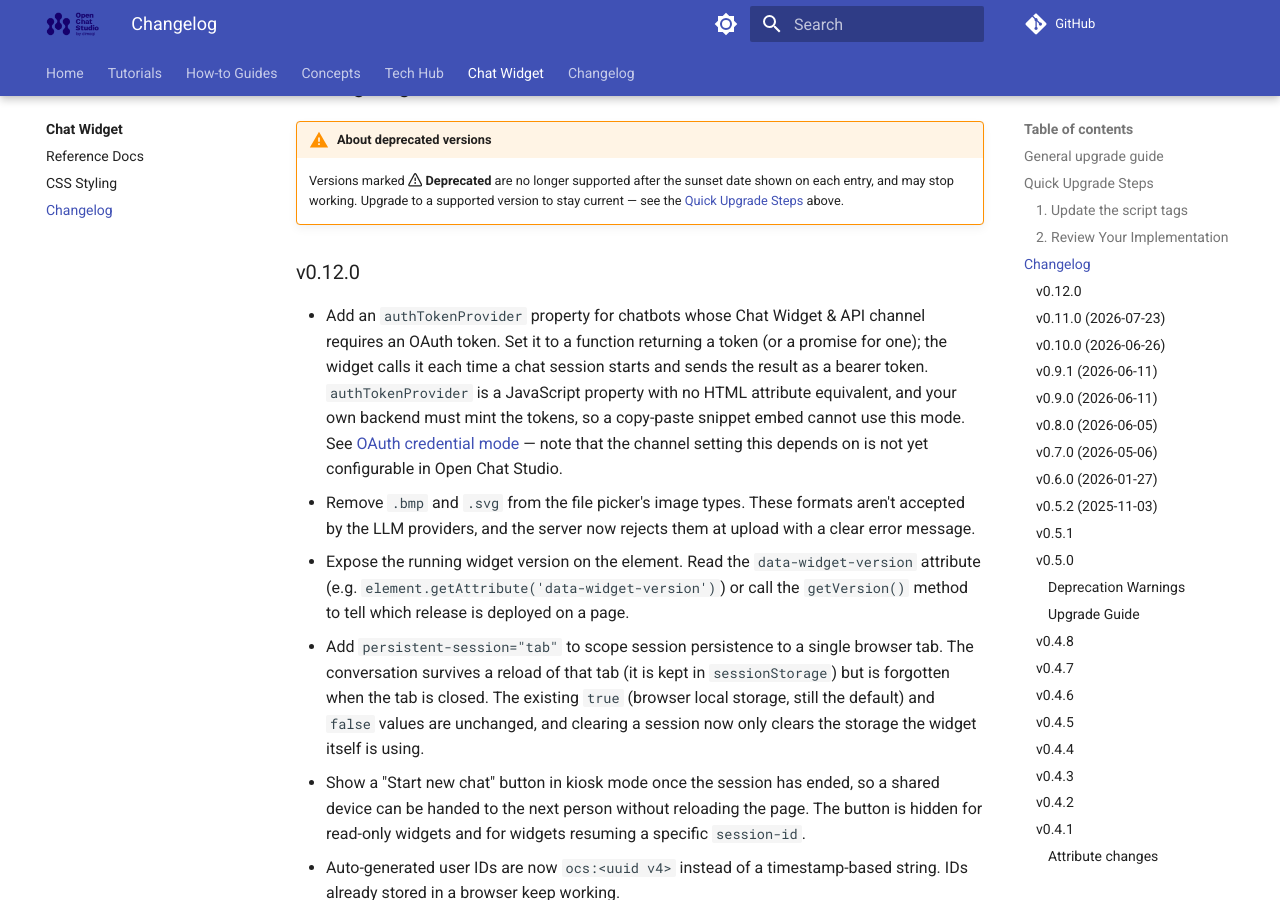
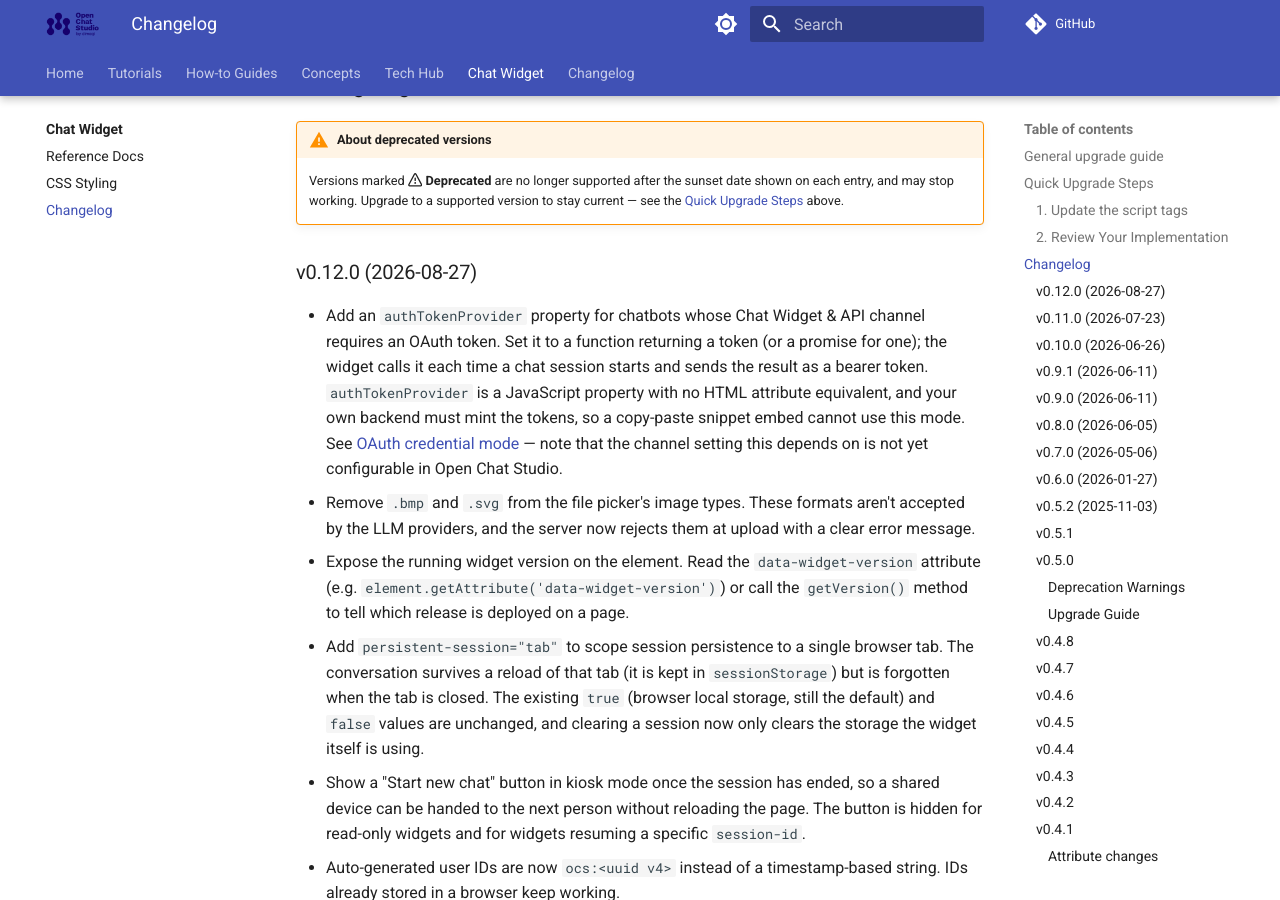
Before and after one commit to dimagi/open-chat-studio-docs, an MkDocs documentation site: the page built from docs/chat_widget/changelog.md, in a window 1280 px wide and 900 px high, scrolled down 728 px. Built offline with MkDocs 1.6.1 and Material for MkDocs 9.7.7, drawn with Linux system fonts in a browser that asks for light colours; a script that is not in the unit is left out; comment, search, counter and statistics services are not loaded.

Commit message:
Apply suggestion from @snopoke

```diff
--- a/docs/chat_widget/changelog.md
+++ b/docs/chat_widget/changelog.md
@@ -29,7 +29,7 @@ Check your current HTML implementation and compare it with the [latest propertie
     sunset date shown on each entry, and may stop working. Upgrade to a supported version
     to stay current — see the [Quick Upgrade Steps](#quick-upgrade-steps) above.
 
-### v0.12.0
+### v0.12.0 (2026-08-27)
 
 * Add an `authTokenProvider` property for chatbots whose Chat Widget & API channel requires an OAuth token. Set it to a function returning a token (or a promise for one); the widget calls it each time a chat session starts and sends the result as a bearer token. `authTokenProvider` is a JavaScript property with no HTML attribute equivalent, and your own backend must mint the tokens, so a copy-paste snippet embed cannot use this mode. See [OAuth credential mode](reference.md#oauth-credential-mode) — note that the channel setting this depends on is not yet configurable in Open Chat Studio.
 * Remove `.bmp` and `.svg` from the file picker's image types. These formats aren't accepted by the LLM providers, and the server now rejects them at upload with a clear error message.
```
